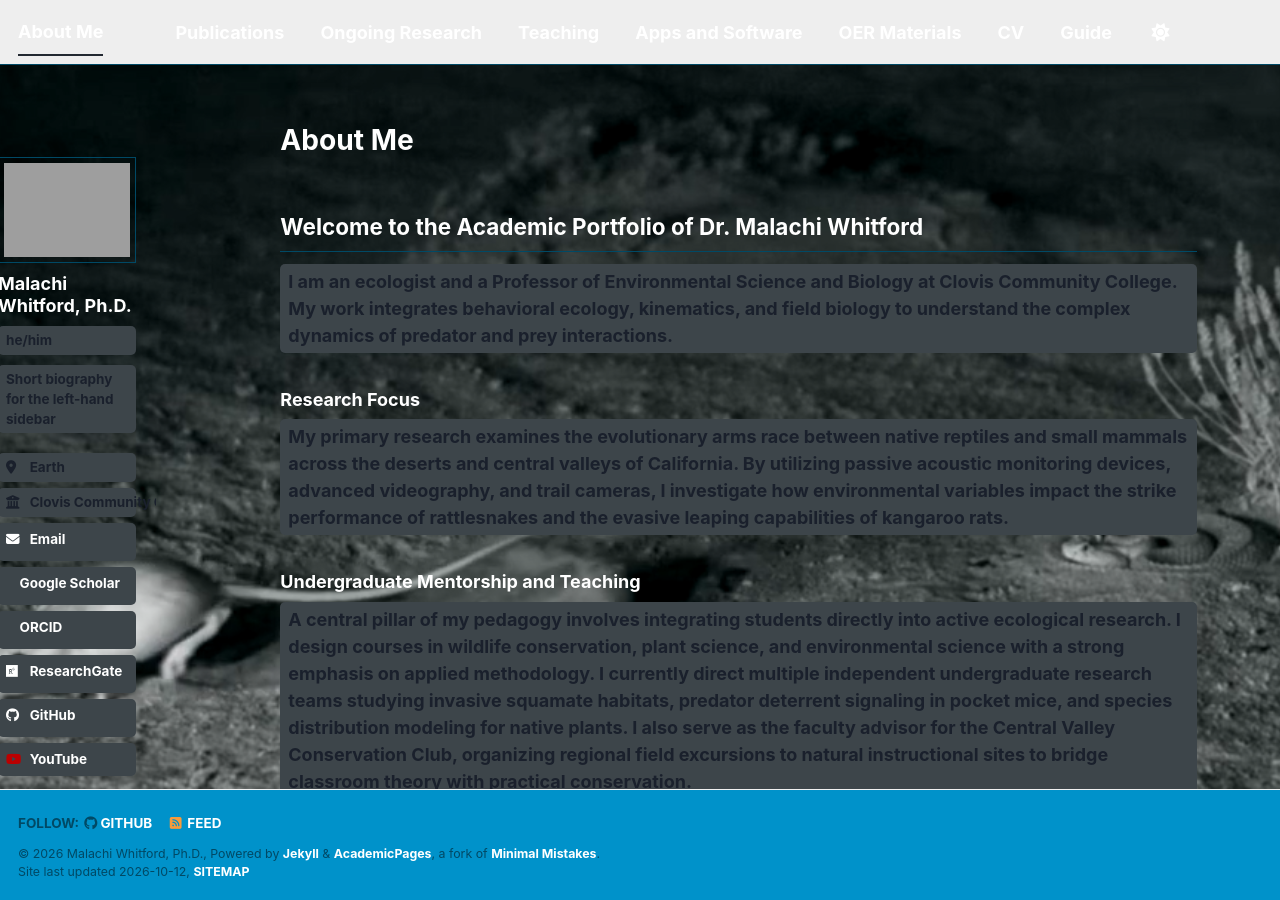
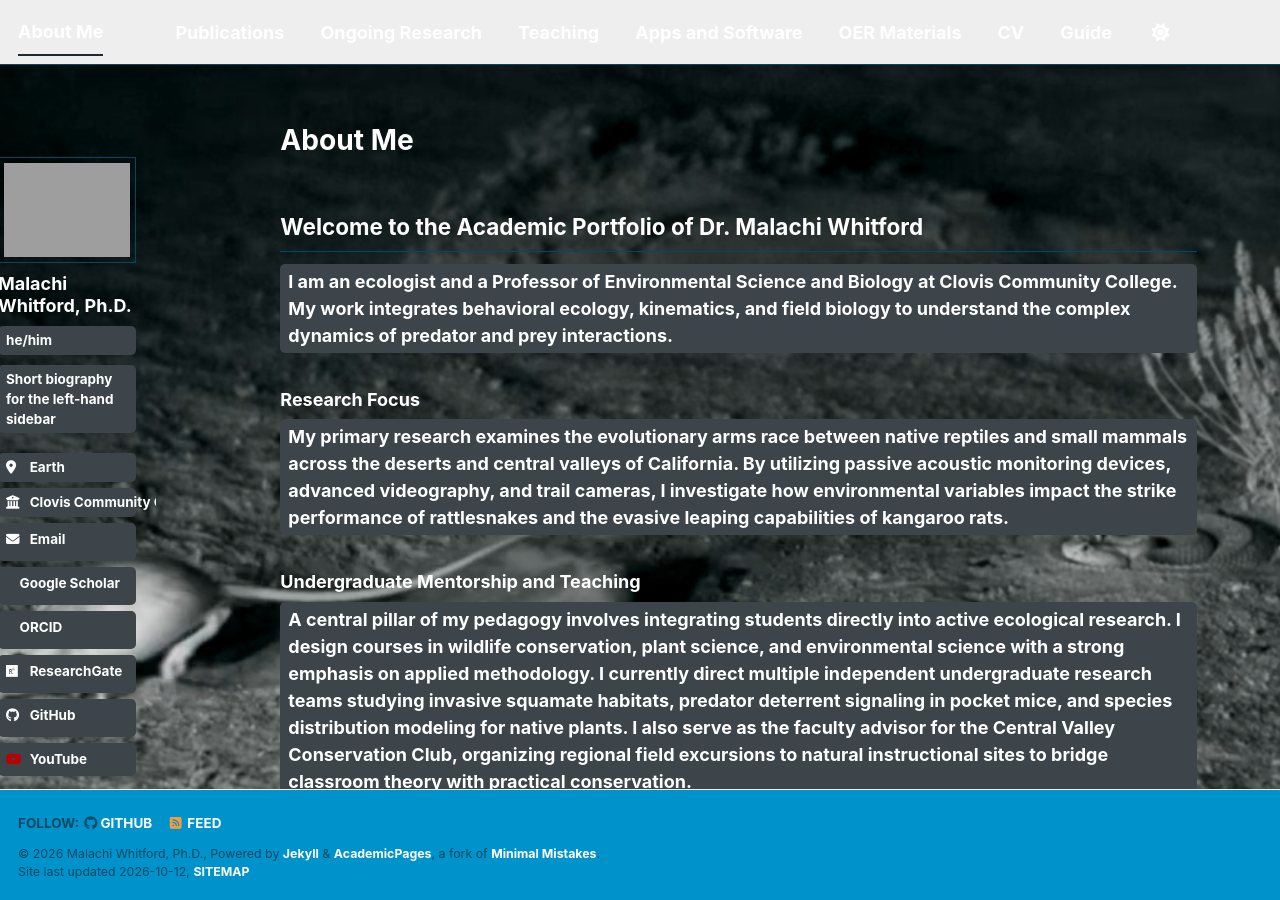
Before and after one commit to malachi-whitford/malachi-whitford.github.io, a Jekyll site: the page built from _pages/about.md, in a window 1280 px wide and 900 px high. Built offline with Jekyll 4.4.1, drawn with Linux system fonts in a browser that asks for light colours; a style sheet for code colours, icons or effects is not loaded.

Commit message:
Change paragraph and list text color to white

```diff
--- a/assets/css/main.scss
+++ b/assets/css/main.scss
@@ -115,7 +115,7 @@ body {
 /* Applies permanent highlight to all paragraphs and lists */
 .page__content p, .page__content li, .sidebar p, .sidebar li {
     background-color: #3d454a !important;
-    color: #1a202c !important;
+    color: #FFFFFF !important;
     font-weight: bold !important;
     padding: 4px 8px !important;
     border-radius: 5px !important;
```
